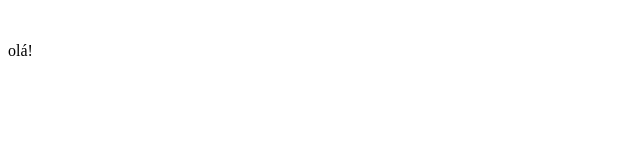
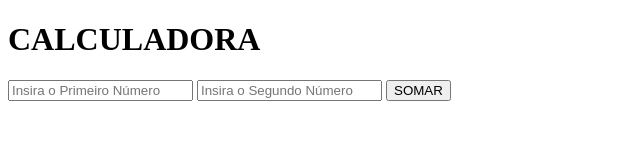
Before and after one commit to eduardosaraujo1/AulaMobile01, a website: page www/index.html in a window 1280 px wide. Shown: the whole page, without its empty margins (0-640 px from the left). Drawn offline with Linux system fonts and the light colour scheme.

Commit message:
Added calculator functionality

```diff
--- a/www/index.html
+++ b/www/index.html
@@ -8,11 +8,21 @@
     <link rel="stylesheet" href="components/loader.css">
     <link rel="stylesheet" href="css/style.css">
     <script>
+        let num1, num2, result;
+        function somar() {
+            num1 = document.getElementById("numero01").value;
+            num2 = document.getElementById("numero02").value;
+            result = parseInt(num1) + parseInt(num2);
+            document.getElementById("visor").innerHTML = result;
+        }
+
     </script>
 </head>
 <body>
-	<br />
-    <p id="test">This is a template for Monaca app.</p>
-    <script>document.getElementById("test").innerHTML = "olá!" </script>
+	<h1>CALCULADORA</h1>
+    <h2 id="visor"></h2>
+    <input type="number" placeholder="Insira o Primeiro Número" id="numero01">
+    <input type="number" placeholder="Insira o Segundo Número" id="numero02">
+    <input type="button" value="SOMAR" onclick="somar()">
 </body>
 </html>
```
